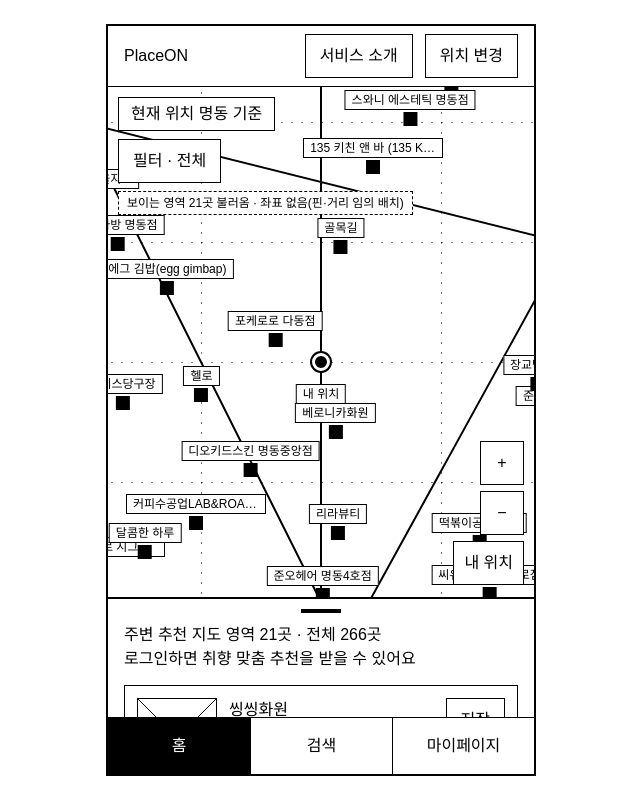
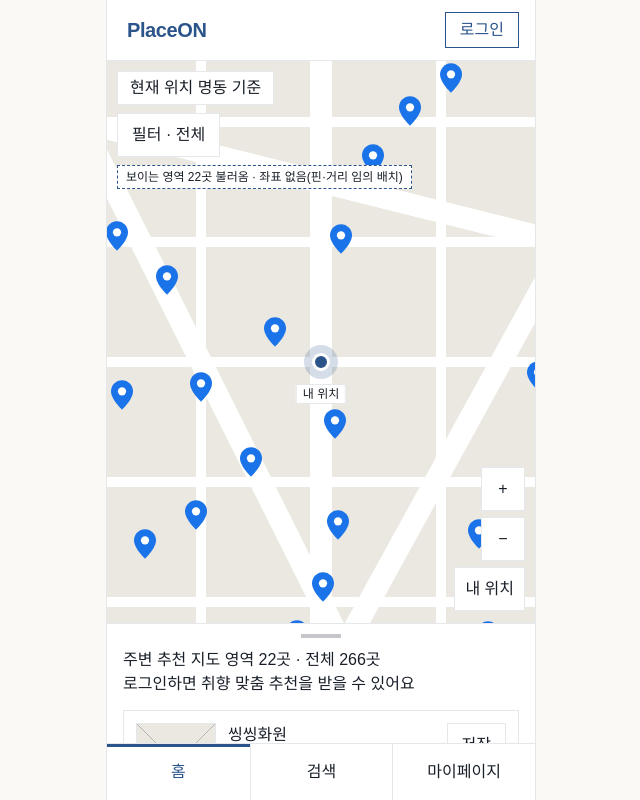
Before and after one commit to 25730074-dev/PlaceOn, a plain HTML site: page index.html in a window 1280 px wide. Both pictures are taken after a click on the button "닫기". Shown: the whole page, without its empty margins (319-959 px from the left). Drawn offline with Linux system fonts and the light colour scheme.

Commit message:
Update index.html

```diff
--- a/index.html
+++ b/index.html
@@ -3,100 +3,123 @@
 <head>
 <meta charset="UTF-8">
 <meta name="viewport" content="width=device-width, initial-scale=1, viewport-fit=cover">
-<title>PlaceON 로우파이 와이어프레임 (모바일)</title>
+<title>PlaceON 와이어프레임 (모바일)</title>
 <style>
-/* 로우파이: 흑백 · 단일 서체/크기/굵기 · 아이콘 없음 · 둥근 모서리/그림자 없음 */
-*{box-sizing:border-box;margin:0;padding:0;font:inherit;color:#000;border-radius:0}
-html{font:16px/1.5 sans-serif;-webkit-text-size-adjust:100%}
+/* 와이어프레임 (컬러 팔레트 적용) — 서체·아이콘은 아직 미적용 */
+:root{
+  /* 기본 UI */
+  --theme:#2B548A; --bg:#FAF9F6; --text:#191F28; --line:#E5E8EB;
+  --surface:#FFFFFF; --on-theme:#FFFFFF;
+  /* 지도 */
+  --nature-green:#D8E6D3; --nature-blue:#CFE4F5; --building:#EAE8E1; --road:#FFFFFF; --pin:#1A73E8;
+  /* 파생(텍스트색 투명도) */
+  --text-a25:rgba(25,31,40,.25); --theme-a20:rgba(43,84,138,.2);
+}
+*{box-sizing:border-box;margin:0;padding:0;font:inherit;color:inherit;border-radius:0}
+html{font:16px/1.5 sans-serif;color:var(--text);-webkit-text-size-adjust:100%}
 html,body{height:100%;overscroll-behavior:none}
-body{background:#fff;display:flex;justify-content:center;align-items:center;padding:24px 8px}
-button,input{background:#fff;border:1px solid #000;cursor:pointer;-webkit-tap-highlight-color:transparent;touch-action:manipulation}
+body{background:var(--bg);display:flex;justify-content:center}
+button,input{background:var(--surface);border:1px solid var(--line);cursor:pointer;-webkit-tap-highlight-color:transparent;touch-action:manipulation}
 input{cursor:text;padding:12px;width:100%;outline:none}
-input:focus{outline:2px solid #000;outline-offset:1px}
-hr{border:0;border-top:1px solid #000}
+input:focus{border-color:var(--theme);outline:1px solid var(--theme)}
+hr{border:0;border-top:1px solid var(--line)}
 
-.phone{width:100%;max-width:430px;height:min(calc(100vh - 48px),860px);height:min(calc(100dvh - 48px),860px);border:2px solid #000;display:flex;flex-direction:column;position:relative}
-#bar{display:flex;gap:12px;align-items:center;justify-content:space-between;padding:8px 16px;border-bottom:1px solid #000;min-height:56px}
+.phone{width:100%;max-width:430px;height:100vh;height:100dvh;display:flex;flex-direction:column;position:relative;background:var(--bg)}
+@media(min-width:431px){.phone{border-inline:1px solid var(--line)}}
+#bar{display:flex;gap:12px;align-items:center;justify-content:space-between;padding:8px 16px;padding-top:calc(8px + env(safe-area-inset-top));border-bottom:1px solid var(--line);min-height:56px;background:var(--surface)}
 #bar button{min-height:44px;padding:4px 14px}
 #bar .t{flex:1}
+#bar .logo{border:0;background:none;padding:0 4px;min-height:44px;color:var(--theme);font-size:20px;font-weight:700;letter-spacing:-.02em}
+#bar .auth{min-height:36px;padding:4px 14px}
+#bar .auth.on{border-color:var(--theme);color:var(--theme)}
 #content{flex:1;overflow-y:auto;padding:16px;-webkit-overflow-scrolling:touch}
 #content.full{padding:0;overflow:hidden;position:relative}
 #content>*+*,.stk>*+*{margin-top:12px}
 #tabs[hidden]{display:none}
-#tabs{display:grid;grid-template-columns:repeat(3,1fr);border-top:1px solid #000}
-#tabs button{border:0;border-left:1px solid #000;min-height:56px}
+#tabs{display:grid;grid-template-columns:repeat(3,1fr);border-top:1px solid var(--line);background:var(--surface);padding-bottom:env(safe-area-inset-bottom)}
+#tabs button{border:0;border-left:1px solid var(--line);min-height:56px;background:transparent}
 #tabs button:first-child{border-left:0}
-#tabs button.on,.c.on,.sg button.on{background:#000;color:#fff}
+#tabs button.on{color:var(--theme);box-shadow:inset 0 3px 0 var(--theme)}
 
 .b{display:block;width:100%;min-height:44px;padding:11px;text-align:center}
-.b.p{border:3px double #000}
+.b.p{background:var(--theme);border-color:var(--theme);color:var(--on-theme)}
 .b.sm,.s{width:auto;display:inline-block;min-height:44px;padding:8px 14px}
 button:disabled{border-style:dashed;cursor:not-allowed}
-.b.off,.b.p.off{border-style:dashed}
+.b.p:disabled{opacity:.6}
+.b.off,.b.p.off{background:var(--surface);color:var(--theme);border:1px dashed var(--theme)}
 .c{min-height:44px;padding:8px 14px}
+.c.on,.sg button.on{background:var(--theme);border-color:var(--theme);color:var(--on-theme)}
 .row{display:flex;gap:8px;flex-wrap:wrap;align-items:center}
 .bt{display:flex;justify-content:space-between;align-items:center;gap:8px}
 .bt>button{flex:none;white-space:nowrap}
 .bt>span{min-width:0;overflow-wrap:anywhere;word-break:keep-all}
 .card .bt{align-items:flex-start}
-.box{border:1px solid #000;padding:12px}
-.dash{border:1px dashed #000;padding:12px}
-.card{display:flex;gap:12px;border:1px solid #000;padding:12px;cursor:pointer;position:relative;background:#fff}
+.box{border:1px solid var(--line);padding:12px;background:var(--surface)}
+.box.sel{border-color:var(--theme);box-shadow:inset 0 0 0 1px var(--theme)}
+.dash{border:1px dashed var(--theme);padding:12px;background:var(--surface)}
+.card{display:flex;gap:12px;border:1px solid var(--line);padding:12px;cursor:pointer;position:relative;background:var(--surface)}
 .card .img{width:80px;height:80px;flex:none}
 .card .bd{flex:1;min-width:0;overflow-wrap:anywhere;word-break:keep-all}
-.img{border:1px solid #000;display:grid;place-items:center;
-  background:linear-gradient(to top right,transparent calc(50% - .5px),#000 calc(50% - .5px),#000 calc(50% + .5px),transparent calc(50% + .5px)),
-             linear-gradient(to top left,transparent calc(50% - .5px),#000 calc(50% - .5px),#000 calc(50% + .5px),transparent calc(50% + .5px))}
-.img span{background:#fff;padding:0 6px;text-align:center}
+.img{border:1px solid var(--line);display:grid;place-items:center;background-color:var(--building);
+  background-image:linear-gradient(to top right,transparent calc(50% - .5px),var(--text-a25) calc(50% - .5px),var(--text-a25) calc(50% + .5px),transparent calc(50% + .5px)),
+                   linear-gradient(to top left,transparent calc(50% - .5px),var(--text-a25) calc(50% - .5px),var(--text-a25) calc(50% + .5px),transparent calc(50% + .5px))}
+.img span{background:var(--building);padding:0 6px;text-align:center}
 .img.h{height:150px}.img.m{height:130px}
-.sg{display:grid;grid-template-columns:repeat(3,1fr);border:1px solid #000}
-.sg button{border:0;border-left:1px solid #000;min-height:44px}
+.sg{display:grid;grid-template-columns:repeat(3,1fr);border:1px solid var(--theme)}
+.sg button{border:0;border-left:1px solid var(--line);min-height:44px}
 .sg button:first-child{border-left:0}
 .user{display:flex;gap:12px;align-items:center}
 .user .img{width:44px;height:44px;flex:none}
 .user .g{flex:1}
 .pw{display:flex;gap:8px}
-.ck{display:inline-grid;place-items:center;width:24px;height:24px;border:1px solid #000;flex:none;line-height:1}
-.ck.sm{width:18px;height:18px;font-size:12px}
-.ckb{border:0;display:flex;align-items:center;gap:10px;text-align:left;min-height:44px;padding:0}
+.pw .field{flex:1}
+.ck{display:inline-grid;place-items:center;width:24px;height:24px;border:1px solid var(--theme);background:var(--surface);color:var(--theme);flex:none;line-height:1}
+.ckb{border:0;background:transparent;display:flex;align-items:center;gap:10px;text-align:left;min-height:44px;padding:0}
 .bt>.ckb{flex:1;white-space:normal}
-.rule{display:flex;gap:8px;align-items:center}
-[data-rules]>*+*{margin-top:4px}
 .kv{display:grid;grid-template-columns:64px 1fr;gap:12px 20px}
 .kv>span{min-width:0;overflow-wrap:anywhere;word-break:keep-all}
-.pw .field{flex:1}
-.msg{position:absolute;left:16px;right:16px;bottom:72px;border:2px solid #000;background:#fff;padding:8px 12px;z-index:9}
+.msg{position:absolute;left:16px;right:16px;bottom:72px;border:0;background:var(--theme);color:var(--on-theme);padding:8px 12px;z-index:9}
 
 /* 홈: 전체 화면 지도 + 바텀시트 */
 .home{position:absolute;inset:0;overflow:hidden;--sh:120px}
-.homemap{position:absolute;inset:0;overflow:hidden;touch-action:none;user-select:none;background:#fff;cursor:grab}
+.homemap{position:absolute;inset:0;overflow:hidden;touch-action:none;user-select:none;background:var(--building);cursor:grab}
 #world{position:absolute;left:0;top:0;transform-origin:0 0}
 #world svg{display:block;pointer-events:none}
+.m-bld{fill:var(--building)}
+.m-road{stroke:var(--road);fill:none}
+.m-water{fill:var(--nature-blue)}
+.m-park{fill:var(--nature-green)}
+.m-label{fill:var(--text);opacity:.5}
 .pin{position:absolute;z-index:3;transform:translate(-50%,-100%) scale(calc(1 / var(--k,1)));transform-origin:50% 100%;border:0;background:none;padding:0;min-height:0;display:flex;flex-direction:column;align-items:center;gap:2px}
-.pin i{display:block;width:14px;height:14px;background:#000}
-.pin small,.me small{font-size:12px;border:1px solid #000;background:#fff;padding:0 6px;white-space:nowrap;max-width:140px;overflow:hidden;text-overflow:ellipsis}
-.me{position:absolute;z-index:2;width:18px;height:18px;border-radius:50%;background:#000;border:3px solid #fff;box-shadow:0 0 0 2px #000;transform:translate(-50%,-50%) scale(calc(1 / var(--k,1)))}
+.pin svg{display:block}
+.pin small{display:none;position:absolute;bottom:100%;left:50%;transform:translateX(-50%);margin-bottom:2px}
+.pin:hover small,.pin:focus-visible small{display:block}
+.pin:hover,.pin:focus-visible{z-index:4}
+.pin-fill{fill:var(--pin)}
+.pin-dot{fill:var(--on-theme)}
+.pin small,.me small{font-size:12px;border:1px solid var(--line);background:var(--surface);padding:0 6px;white-space:nowrap;max-width:140px;overflow:hidden;text-overflow:ellipsis}
+.me{position:absolute;z-index:2;width:18px;height:18px;border-radius:50%;background:var(--theme);border:3px solid var(--on-theme);box-shadow:0 0 0 8px var(--theme-a20);transform:translate(-50%,-50%) scale(calc(1 / var(--k,1)))}
 .me small{position:absolute;top:28px;left:50%;transform:translateX(-50%)}
 .maptop{position:absolute;top:10px;left:10px;right:10px;z-index:5;display:flex;flex-direction:column;gap:8px;pointer-events:none}
 .maptop>*{pointer-events:auto;align-self:flex-start}
-.pill{border:1px solid #000;background:#fff;padding:4px 12px}
-.maptop .dash{background:#fff;padding:2px 8px;font-size:12px}
-.ctrl{position:absolute;right:10px;bottom:calc(var(--sh) + 12px);z-index:5;display:flex;flex-direction:column;gap:6px}
-.ctrl{align-items:flex-end}
+.pill{border:1px solid var(--line);background:var(--surface);padding:4px 12px}
+.maptop .dash{background:var(--surface);padding:2px 8px;font-size:12px}
+.ctrl{position:absolute;right:10px;bottom:calc(var(--sh) + 12px);z-index:5;display:flex;flex-direction:column;gap:6px;align-items:flex-end}
 .ctrl button{min-width:44px;min-height:44px;padding:0 10px}
 .home.max .ctrl{display:none}
 .pop{position:absolute;inset:0;z-index:12;display:flex;align-items:center;justify-content:center;padding:24px}
 .pop[hidden]{display:none}
-.popbg{position:absolute;inset:0}
-.popbox{position:relative;width:100%;max-height:80%;overflow:auto;background:#fff;border:2px solid #000;padding:16px}
+.popbg{position:absolute;inset:0;background:var(--text-a25)}
+.popbox{position:relative;width:100%;max-height:80%;overflow:auto;background:var(--surface);border:1px solid var(--line);padding:16px}
 .popbox>*+*{margin-top:12px}
-.sheet{position:absolute;left:0;right:0;bottom:0;z-index:6;height:120px;background:#fff;border-top:2px solid #000;display:flex;flex-direction:column}
+.sheet{position:absolute;left:0;right:0;bottom:0;z-index:6;height:120px;background:var(--surface);border-top:1px solid var(--line);display:flex;flex-direction:column}
 .drag{touch-action:none;cursor:grab;flex:none}
 .grab{padding:10px 0;display:grid;place-items:center}
-.grab i{display:block;width:40px;height:4px;background:#000}
+.grab i{display:block;width:40px;height:4px;background:var(--text-a25)}
 .sheet-head{padding:0 16px 10px}
 .sheet-list{flex:1;overflow-y:auto;padding:4px 16px 16px}
 .sheet-list>*+*{margin-top:12px}
+
 </style>
 </head>
 <body>
@@ -242,29 +265,33 @@ const userBlock = seg => `
     `<button type="button" class="${seg === k ? 'on' : ''}" data-a="seg:${k}">${l}</button>`).join('')}</div>`;
 
 /* ───────── 앱바 ───────── */
+const logo = `<button type="button" class="logo" data-a="go:04" aria-label="홈으로">PlaceON</button>`;
+const auth = () => S.user
+  ? `<button type="button" class="auth" data-a="logout">로그아웃</button>`
+  : `<button type="button" class="auth on" data-a="login">로그인</button>`;
+const mainBar = () => `${logo}<span class="t"></span>${auth()}`;           // 로고 + 로그인/로그아웃 (로그인 상태에 따라 변경)
 const back = `<button type="button" data-a="back">뒤로</button>`;
 const BAR = {
-  '01': () => `<span>PlaceON</span><span class="t"></span><button type="button" data-a="go:04">닫기</button>`,
-  '02': () => `<span class="t">로그인</span><button type="button" data-a="back" aria-label="닫기">X</button>`,
-  '03': () => `${back}<span class="t">회원가입</span>`,
-  '04': () => `<span>PlaceON</span><span class="t"></span><button type="button" data-a="go:01">서비스 소개</button><button type="button" data-a="loc">위치 변경</button>`,
-  '05': () => `<span>장소 검색</span>`,
+  '01': () => `${logo}<span class="t"></span><button type="button" class="auth" data-a="go:04">닫기</button>`,    // 소개 화면: 로그인 대신 닫기
+  '02': () => `${logo}<span class="t"></span><button type="button" data-a="back" aria-label="닫기">X</button>`,
+  '03': () => `${logo}<span class="t"></span>${back}`,
+  '04': mainBar, '05': mainBar,
   '06': () => `${back}<span class="t">검색 조건 설정</span><button type="button" data-a="freset">초기화</button>`,
   '07': () => `${back}<span class="t">장소 상세</span>`,
-  '08': () => `<span>마이페이지</span>`, '09': () => `<span>마이페이지</span>`, '10': () => `<span>마이페이지</span>`
+  '08': mainBar, '09': mainBar, '10': mainBar
 };
 
 /* ───────── 화면 본문 ───────── */
-const MS = D.map.size, MAPSVG = `<svg width="${MS}" height="${MS}" viewBox="0 0 ${MS} ${MS}" aria-hidden="true">
-  <defs><pattern id="hatch" width="8" height="8" patternUnits="userSpaceOnUse" patternTransform="rotate(45)"><line x1="0" y1="0" x2="0" y2="8" stroke="#000"/></pattern>
-    <pattern id="grid" width="120" height="120" patternUnits="userSpaceOnUse"><path d="M0 0H120M0 0V120" stroke="#000" stroke-dasharray="2 8" fill="none"/></pattern></defs>
-  <rect width="${MS}" height="${MS}" fill="#fff"/><rect width="${MS}" height="${MS}" fill="url(#grid)"/>
-  <path d="M0 ${MS * .86}C${MS * .25} ${MS * .8} ${MS * .4} ${MS * .94} ${MS * .65} ${MS * .87}S${MS * .9} ${MS * .8} ${MS} ${MS * .84}V${MS}H0Z" fill="url(#hatch)" stroke="#000"/>
-  <rect x="${MS * .62}" y="${MS * .55}" width="420" height="300" fill="none" stroke="#000" stroke-dasharray="8 6"/>
-  <rect x="${MS * .1}" y="${MS * .12}" width="360" height="260" fill="none" stroke="#000" stroke-dasharray="8 6"/>
-  <rect x="${MS * .7}" y="${MS * .1}" width="300" height="220" fill="none" stroke="#000" stroke-dasharray="8 6"/>
-  <path d="M0 ${MS * .3}L${MS} ${MS * .55}M${MS * .2} 0L${MS * .7} ${MS}M0 ${MS * .62}H${MS}M${MS * .5} 0V${MS}M${MS * .85} 0L${MS * .3} ${MS}" stroke="#000" stroke-width="2" fill="none"/>
-  <text x="${MS * .62 + 20}" y="${MS * .55 + 40}">공원 영역</text><text x="${MS * .1 + 20}" y="${MS * .12 + 40}">공원 영역</text><text x="${MS * .7 + 20}" y="${MS * .1 + 40}">공원 영역</text><text x="40" y="${MS - 40}">강</text></svg>`;
+const MS = D.map.size, GRID = Array.from({ length: Math.ceil(MS / 120) + 1 }, (_, i) => `M${i * 120} 0V${MS}M0 ${i * 120}H${MS}`).join('');
+const MAPSVG = `<svg width="${MS}" height="${MS}" viewBox="0 0 ${MS} ${MS}" aria-hidden="true">
+  <rect class="m-bld" width="${MS}" height="${MS}"/>
+  <path class="m-road" d="${GRID}" stroke-width="10"/>
+  <path class="m-water" d="M0 ${MS * .86}C${MS * .25} ${MS * .8} ${MS * .4} ${MS * .94} ${MS * .65} ${MS * .87}S${MS * .9} ${MS * .8} ${MS} ${MS * .84}V${MS}H0Z"/>
+  <rect class="m-park" x="${MS * .62}" y="${MS * .55}" width="420" height="300" rx="28"/>
+  <rect class="m-park" x="${MS * .1}" y="${MS * .12}" width="360" height="260" rx="28"/>
+  <rect class="m-park" x="${MS * .7}" y="${MS * .1}" width="300" height="220" rx="28"/>
+  <path class="m-road" d="M0 ${MS * .3}L${MS} ${MS * .55}M${MS * .2} 0L${MS * .7} ${MS}M0 ${MS * .62}H${MS}M${MS * .5} 0V${MS}M${MS * .85} 0L${MS * .3} ${MS}" stroke-width="22"/>
+  <text class="m-label" x="${MS * .62 + 24}" y="${MS * .55 + 44}">공원</text><text class="m-label" x="${MS * .1 + 24}" y="${MS * .12 + 44}">공원</text><text class="m-label" x="${MS * .7 + 24}" y="${MS * .1 + 44}">공원</text><text class="m-label" x="40" y="${MS - 40}">강</text></svg>`;
 
 const BODY = {
   '01': () => `
@@ -340,8 +367,8 @@ const BODY = {
     const d = S.draft, q = S.search.query, types = TYPES[d.category] || [];
     return `
     <p>추천 기준</p>
-    <div class="box" style="${d.mode === 'keyword' ? 'border-width:3px' : ''}" data-a="fmode:keyword"><p>${d.mode === 'keyword' ? '(●)' : '( )'} 키워드 · ${q}</p><p>업소명·카테고리·업태 기준으로 추천</p></div>
-    <div class="box" style="${d.mode === 'area' ? 'border-width:3px' : ''}" data-a="fmode:area"><p>${d.mode === 'area' ? '(●)' : '( )'} 지명·장소명 · ${S.area}</p><p>입력한 지역 또는 장소의 지역 기준으로 추천</p></div>
+    <div class="box ${d.mode === 'keyword' ? 'sel' : ''}" data-a="fmode:keyword"><p>${d.mode === 'keyword' ? '(●)' : '( )'} 키워드 · ${q}</p><p>업소명·카테고리·업태 기준으로 추천</p></div>
+    <div class="box ${d.mode === 'area' ? 'sel' : ''}" data-a="fmode:area"><p>${d.mode === 'area' ? '(●)' : '( )'} 지명·장소명 · ${S.area}</p><p>입력한 지역 또는 장소의 지역 기준으로 추천</p></div>
     <hr>
     <p>지역 (행정동)</p>
     <div class="row">${[['전체', ''], ...TOP_AREAS.map(a => [a, a]), ['그 외', '__other']].map(([l, v]) => chip(l, d.area === v, 'farea:' + v)).join('')}</div>
@@ -450,7 +477,7 @@ function drawPins() {                       // 화면 안(+여유 200px)에 들
   const have = new Set([...box.children].map(c => c.dataset.id));
   [...box.children].forEach(c => { if (!ids.has(c.dataset.id)) c.remove(); });
   want.forEach(({ p, pos }) => { if (!have.has(String(p.id))) box.insertAdjacentHTML('beforeend',
-    `<button type="button" class="pin" data-id="${p.id}" style="left:${pos[0]}px;top:${pos[1]}px" data-a="place:${p.id}" aria-label="${p.name}"><small>${p.name}</small><i></i></button>`); });
+    `<button type="button" class="pin" data-id="${p.id}" style="left:${pos[0]}px;top:${pos[1]}px" data-a="place:${p.id}" aria-label="${p.name}"><small>${p.name}</small><svg width="22" height="30" viewBox="0 0 24 32" aria-hidden="true"><path class="pin-fill" d="M12 0C5.4 0 0 5.4 0 12c0 9 12 20 12 20s12-11 12-20C24 5.4 18.6 0 12 0z"/><circle class="pin-dot" cx="12" cy="12" r="4.5"/></svg></button>`); });
 }
 function scheduleView() {                   // 이동이 멈추면(0.2초) 시트 목록을 지도 영역 기준으로 다시 로드
   const st = $('#hstat'); if (st) st.textContent = '지도 영역 불러오는 중…';
@@ -596,10 +623,7 @@ const ACT = {
   hfclose() { $('#pop').hidden = true; },
   hfapply() { S.nearCat = S.popCat; S.shown.home = 1; $('#pop').hidden = true; homeDraw(); },
   zin: () => HOME.zin(), zout: () => HOME.zout(), zme: () => HOME.zme(),
-  loc() {
-    const a = prompt('현재 위치 지역(행정동)을 입력하세요', S.area);
-    if (a && a.trim()) { S.area = a.trim(); S.shown.home = 1; render(); }
-  },
+  login() { S.after = S.screen === '01' ? '04' : S.screen; S.pending = null; nav('02'); },
   mode(a) { S.search.mode = a; S.shown.search = 1; render(); },
   clearq() { S.search.query = ''; S.err = ''; render(); },
   filter() { S.draft = { ...structuredClone(S.applied), mode: S.search.mode }; nav('06'); },
@@ -629,7 +653,10 @@ const ACT = {
   ptype(a) { S.pdraft.types = toggle(S.pdraft.types, a); render(); },
   psave() { S.prefs = structuredClone(S.pdraft); S.nearCat = ''; S.shown.home = 1; flash('취향을 저장했어요.'); render(); },
   favcat(a) { S.favCat = a; render(); },
-  logout() { stashAccount(); S.user = false; flash('로그아웃했어요.'); nav('01'); }
+  logout() {
+    if (S.screen === '08' && dirty() && !confirm('저장하지 않은 수정 내용이 있어요. 이동할까요?')) return;
+    stashAccount(); S.user = false; flash('로그아웃했어요.'); nav('01');
+  }
 };
 document.addEventListener('click', e => {
   const el = e.target.closest('[data-a]'); if (!el) return;
```
